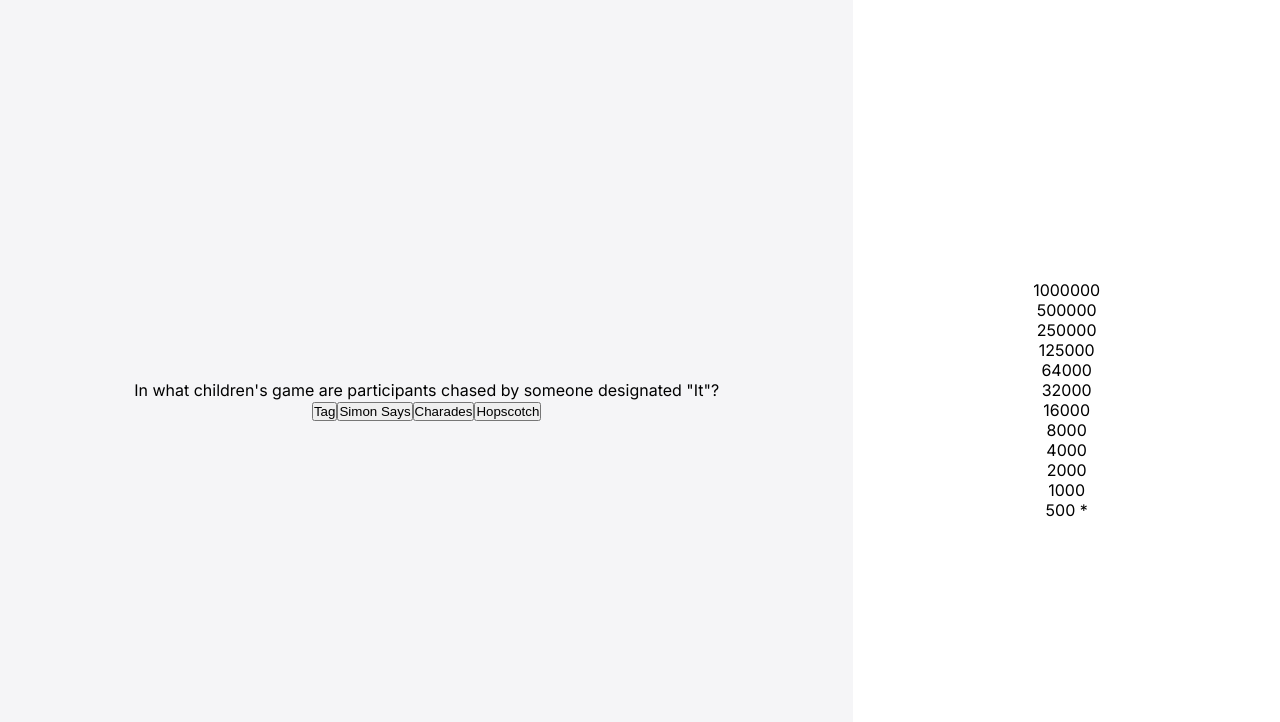
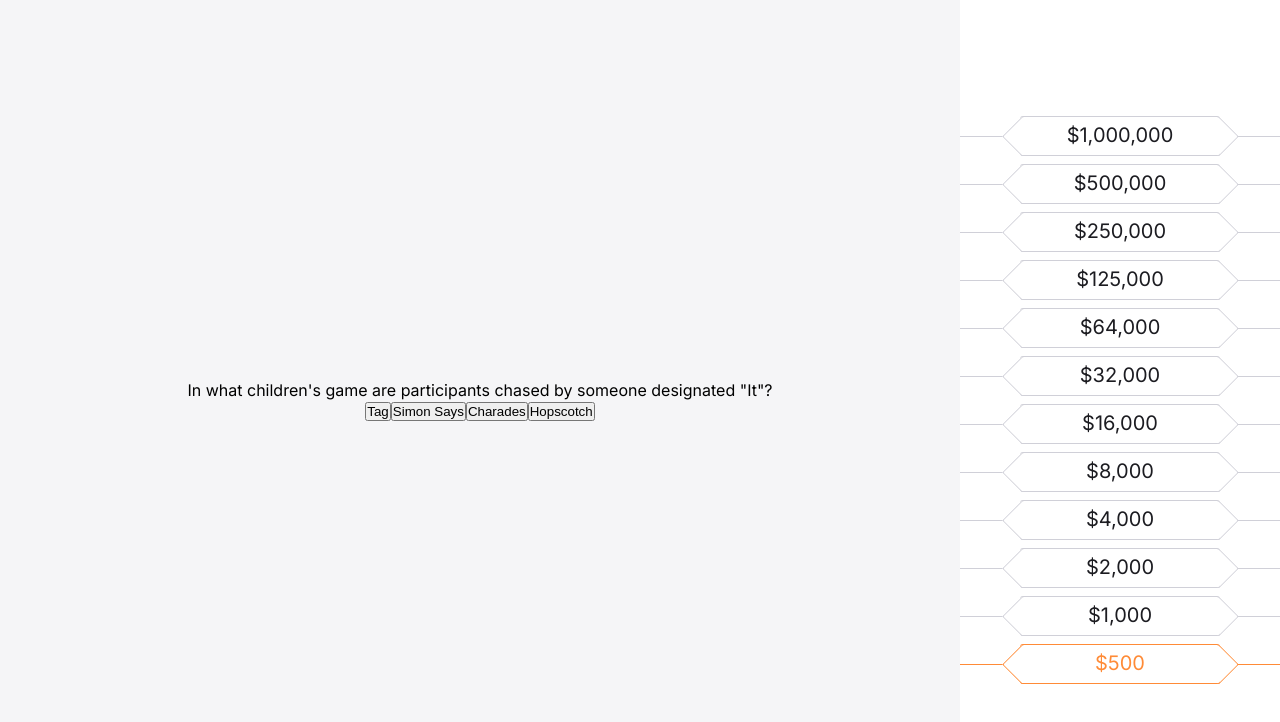
Before and after one commit to koretskiyav/millionaire-game, a Next.js app: page /game in a window 1280 px wide. Shown: the top 722 px of the page. Built offline with nearby package versions, Linux system fonts and the light colour scheme.

Commit message:
update gain side panel according to figma

```diff
--- /dev/null
+++ b/src/app/components/ui/gain/gain.module.scss
@@ -0,0 +1,77 @@
+@import '../../../../styles/colors';
+
+.gain {
+  display: flex;
+  align-items: center;
+  width: 100%;
+  min-width: 320px;
+}
+
+.content {
+  position: relative;
+  display: flex;
+  align-items: center;
+  justify-content: center;
+  min-width: 200px;
+  height: 40px;
+  margin: 4px 18px;
+  font-size: 20px;
+  font-weight: 400;
+  line-height: 116%;
+  border: 1px solid $black-40;
+  border-radius: 3px;
+  border-left: none;
+  border-right: none;
+
+  &.passed {
+    color: $black-40;
+  }
+
+  &.current {
+    color: $orange-100;
+    border-color: $orange-100;
+
+    &::before,
+    &::after {
+      border-color: $orange-100;
+    }
+  }
+
+  &.upcoming {
+    color: $black-100;
+  }
+
+  &::before,
+  &::after {
+    content: '';
+    position: absolute;
+    rotate: 45deg;
+    width: 28px;
+    height: 28px;
+    border-top-left-radius: 2.5px;
+    border-bottom-right-radius: 2.5px;
+    border: 1px solid $black-40;
+  }
+
+  &::before {
+    left: -12.5px;
+    border-top: none;
+    border-right: none;
+  }
+
+  &::after {
+    right: -12.5px;
+    border-bottom: none;
+    border-left: none;
+  }
+}
+
+.line {
+  height: 1px;
+  width: 100%;
+  background-color: $black-40;
+
+  &.current {
+    background-color: $orange-100;
+  }
+}
--- /dev/null
+++ b/src/app/components/ui/gain/gain.tsx
@@ -0,0 +1,24 @@
+import React from 'react';
+import clsx from 'clsx';
+import styles from './gain.module.scss';
+import { formatGain, getGainStage } from './utils';
+import { GainStage } from './types';
+
+interface GainProps {
+  gain: number;
+  stage: GainStage;
+}
+
+export default function Gain({ gain, stage }: GainProps) {
+  return (
+    <div className={styles.gain}>
+      <div className={clsx(styles.line, styles[stage])} />
+      <div className={clsx(styles.content, styles[stage])}>
+        {formatGain(gain)}
+      </div>
+      <div className={clsx(styles.line, styles[stage])} />
+    </div>
+  );
+}
+
+Gain.getGainStage = getGainStage;
--- /dev/null
+++ b/src/app/components/ui/gain/types.ts
@@ -0,0 +1 @@
+export type GainStage = 'passed' | 'current' | 'upcoming';
--- /dev/null
+++ b/src/app/components/ui/gain/utils.ts
@@ -0,0 +1,17 @@
+import { GainStage } from './types';
+
+export function getGainStage(gainInd: number, currentInd: number): GainStage {
+  if (gainInd === currentInd) return 'current';
+  if (gainInd > currentInd) return 'upcoming';
+  return 'passed';
+}
+
+const gainFormatter = new Intl.NumberFormat('en-US', {
+  style: 'currency',
+  currency: 'USD',
+  maximumFractionDigits: 0,
+});
+
+export function formatGain(gain: number) {
+  return gainFormatter.format(gain); // '$3,500'
+}
--- a/src/app/game/page.module.scss
+++ b/src/app/game/page.module.scss
@@ -6,7 +6,7 @@
 
 .board {
   display: flex;
-  flex: 2;
+  flex: 3;
   align-items: center;
   flex-direction: column;
   justify-content: center;
--- a/src/app/game/page.tsx
+++ b/src/app/game/page.tsx
@@ -4,6 +4,7 @@ import React, { useCallback, useState } from 'react';
 import { useRouter } from 'next/navigation';
 import styles from './page.module.scss';
 import questions from '../questions.json';
+import Gain from '../components/ui/gain/gain';
 
 export default function Game() {
   const [currentInd, setCurrentInd] = useState(0);
@@ -38,10 +39,11 @@ export default function Game() {
       </div>
       <div className={styles.side}>
         {questions.map((q, ind) => (
-          <div key={q.gain}>
-            {q.gain}
-            {ind === currentInd ? ' *' : ''}
-          </div>
+          <Gain
+            key={q.gain}
+            gain={q.gain}
+            stage={Gain.getGainStage(ind, currentInd)}
+          />
         ))}
       </div>
     </main>
--- a/src/styles/colors.scss
+++ b/src/styles/colors.scss
@@ -1,6 +1,8 @@
 $white-100: #ffffff;
 
 $black-5: #f5f5f7;
+$black-40: #d0d0d8;
+$black-100: #1c1c21;
 
 $orange-5: #fff3eb;
 $orange-100: #ff8b37;
```
